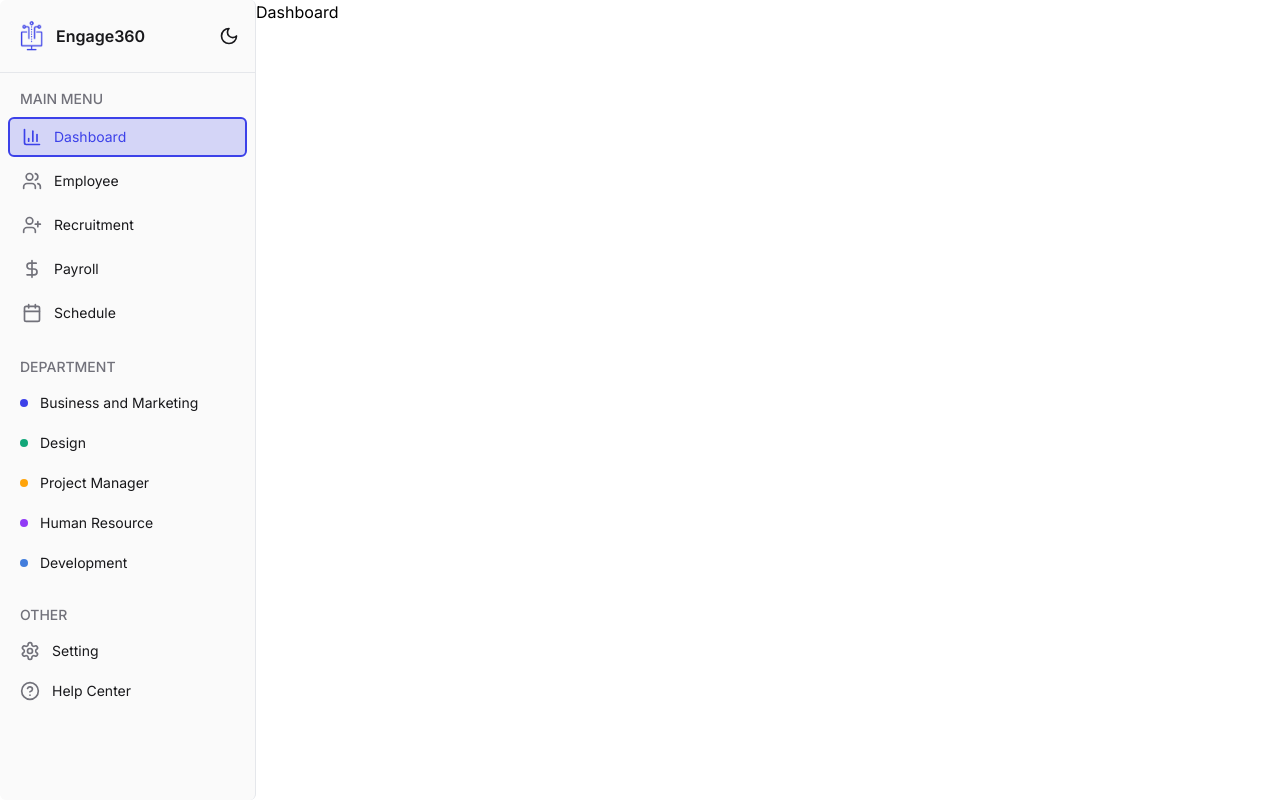
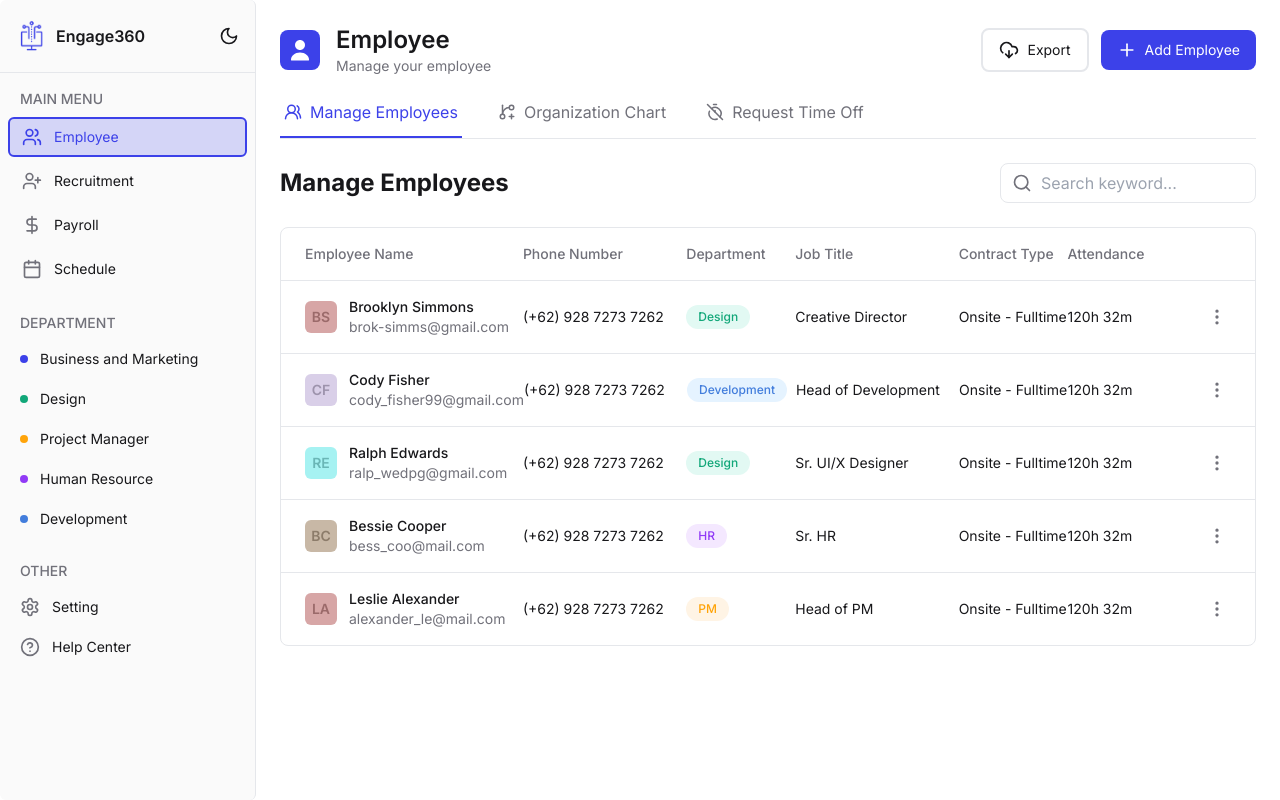
Before and after one commit to arin-paliwal/Engage-360, a React (Vite) app: page /admin/dashboard in a window 1280 px wide. Built offline with nearby package versions, Linux system fonts and the light colour scheme.

Commit message:
Updated Sidebar

```diff
--- a/src/components/admin/common/admin-sidebar.tsx
+++ b/src/components/admin/common/admin-sidebar.tsx
@@ -45,7 +45,7 @@ export default function Sidebar() {
         </div>
         <nav className="space-y-1">
           {[
-            { name: "Dashboard", icon: BarChart3 },
+            // { name: "Dashboard", icon: BarChart3 },
             { name: "Employee", icon: Users },
             { name: "Recruitment", icon: UserPlus },
             { name: "Payroll", icon: DollarSign },
--- a/src/components/admin/employee/manage-employees.tsx
+++ b/src/components/admin/employee/manage-employees.tsx
@@ -1,4 +1,5 @@
 import { Search, MoreVertical } from 'lucide-react'
+import InitialAvatar from '../../../utility/initialAvatar'
 
 interface Employee {
   id: number
@@ -111,7 +112,8 @@ export default function ManageEmployee() {
         {employees.map((employee, index) => (
           <div key={employee.id} className="text-sm grid grid-cols-[2fr,1.5fr,1fr,1.5fr,1fr,1fr,0.5fr] px-6 py-4 border-b border-borders-primary dark:border-borders-secondary last:border-b-0 hover:bg-lightMode-secondaryBackground dark:hover:bg-darkMode-background transition-colors duration-200">
             <div className="flex items-center gap-3">
-              <img src={`https://avatar.iran.liara.run/public/${index}`} alt="" className="w-10 h-10 rounded-full" />
+              {/* <img src={`https://avatar.iran.liara.run/public/${index}`} alt="" className="w-10 h-10 rounded-full" /> */}
+              <InitialAvatar name={employee.name} size="sm" />
               <div>
                 <div className="font-medium text-lightMode-primaryText dark:text-darkMode-primaryText">{employee.name}</div>
                 <div className="text-sm text-lightMode-secondaryText dark:text-darkMode-secondaryText">{employee.email}</div>
--- a/src/components/admin/employee/organisational-chart.tsx
+++ b/src/components/admin/employee/organisational-chart.tsx
@@ -4,6 +4,7 @@ import React from "react";
 import { Tree, TreeNode } from "react-organizational-chart";
 import { Edit2, EditIcon, ZoomIn, ZoomOut } from "lucide-react";
 import { useTheme } from "next-themes";
+import InitialAvatar from "../../../utility/initialAvatar";
 
 interface Employee {
   name: string;
@@ -109,11 +110,12 @@ const EmployeeNode: React.FC<{ employee: Employee }> = ({ employee }) => (
   <div className="flex flex-col items-center">
     <div className="relative flex flex-col items-center">
       <div className="flex flex-col items-center justify-center p-3 bg-white dark:bg-black rounded-lg border-2 border-borders-primary dark:border-borders-secondary shadow-sm min-w-[200px]">
-        <img
+        {/* <img
           src={employee.image}
           alt={employee.name}
           className="w-10 h-10 rounded-full border-2 border-white"
-        />
+        /> */}
+        <InitialAvatar name={employee.name} size="sm" borderRadius="full" />
         <div className="mt-2 text-center">
           <div className="font-medium text-sm">{employee.name}</div>
           <div className="text-xs text-gray-500">{employee.role}</div>
--- a/src/components/admin/employee/time-offs.tsx
+++ b/src/components/admin/employee/time-offs.tsx
@@ -3,6 +3,7 @@
 import React, { useState, useRef, useEffect } from "react";
 import { MoreVertical, Search, Check, X } from 'lucide-react';
 import { getRandomNumber } from "./organisational-chart";
+import InitialAvatar from "../../../utility/initialAvatar";
 
 interface TimeOffRequest {
   id: number;
@@ -104,7 +105,8 @@ export default function Timeoff() {
             className="grid grid-cols-[2fr,1fr,1fr,1fr,0.5fr,1fr,.2fr] px-6 py-4 border-b-2 border-borders-primary dark:border-borders-secondary last:border-b-0"
           >
             <div className="flex items-center gap-3">
-              <img src={`https://avatar.iran.liara.run/public/${getRandomNumber()}`} alt="" className="w-10 h-10 rounded-full" />
+              {/* <img src={`https://avatar.iran.liara.run/public/${getRandomNumber()}`} alt="" className="w-10 h-10 rounded-full" /> */}
+              <InitialAvatar name={request.employee.name} size="sm" />
               <div className="font-medium text-lightMode-primaryText dark:text-darkMode-primaryText">
                 {request.employee.name}
               </div>
--- a/src/components/admin/main/schedule.tsx
+++ b/src/components/admin/main/schedule.tsx
@@ -63,11 +63,11 @@ const Schedule: React.FC = () => {
     }
   };
 
-  const handleDateClick = (day: number) => {
+  const handleDateClick = (day: number|string) => {
     const selected = new Date(Date.UTC(
       currentDate.getFullYear(),
       currentDate.getMonth(),
-      day
+      Number(day)
     ));
     setSelectedDate(selected);
     setModalOpen(true);
@@ -140,7 +140,7 @@ const Schedule: React.FC = () => {
       </div>
 
       {/* Calendar */}
-      <div className="bg-lightMode-background dark:bg-darkMode-secondaryBackground rounded-lg shadow-lg p-6">
+      <div className="bg-lightMode-background dark:bg-darkMode-secondaryBackground rounded-lg p-6">
         <div className="flex items-center justify-between mb-4">
           <div className="flex items-center space-x-2">
             <button
@@ -211,7 +211,7 @@ const Schedule: React.FC = () => {
                         new Date(
                           currentDate.getFullYear(),
                           currentDate.getMonth(),
-                          day.day
+                          Number(day.day)
                         ).toDateString()
                     )
                     .map((event, idx) => (
--- a/src/components/admin/recruitment/candidates.tsx
+++ b/src/components/admin/recruitment/candidates.tsx
@@ -2,6 +2,7 @@
 
 import { useState } from "react";
 import { ArrowLeft, Search, Plus, Clock, Users, Link, Linkedin, PersonStanding } from "lucide-react";
+import InitialAvatar from "../../../utility/initialAvatar";
 
 interface Candidate {
   id: string;
@@ -146,11 +147,12 @@ export default function CandidatesPage() {
                   className="p-3 bg-white dark:bg-darkMode-secondaryBackground rounded-lg border-2 border-borders-primary dark:border-borders-secondary text-sm flex flex-col"
                 >
                   <div className="flex items-start gap-3">
-                    <img
+                    {/* <img
                       src={`https://avatar.iran.liara.run/public/20`}
                       alt=""
                       className="w-10 h-10 rounded-full"
-                    />
+                    /> */}
+                    <InitialAvatar name={candidate.name} size="sm" borderRadius="full" />
                     <div>
                       <h3 className="font-medium text-lightMode-primaryText dark:text-darkMode-primaryText">
                         {candidate.name}
--- a/src/context/index.tsx
+++ b/src/context/index.tsx
@@ -8,7 +8,7 @@ type AppState = {
 
 const initialState: AppState = {
   state: "",
-  adminState: "Dashboard",
+  adminState: localStorage.getItem("adminState") || "Employee",
 };
 
 const appReducer = (state: AppState, action: AppAction): AppState => {
@@ -16,6 +16,7 @@ const appReducer = (state: AppState, action: AppAction): AppState => {
     case "SET_STATE":
       return { ...state, state: action.payload };
     case "SET_ADMIN_STATE":
+      localStorage.setItem("adminState", action.payload);
       return { ...state, adminState: action.payload };
     default:
       return state;
--- a/src/utility/initialAvatar.tsx
+++ b/src/utility/initialAvatar.tsx
@@ -2,7 +2,8 @@ import { useEffect, useState } from "react";
 
 interface InitialAvatarProps {
   name: string;
-  size?: "sm" | "md";
+  size?: "sm" | "md";s
+  borderRadius?: "none" | "sm" | "md" | "lg" | "xl" | "2xl" | "3xl" | "full";
 }
 
 const satisfyingColors = [
@@ -12,7 +13,7 @@ const satisfyingColors = [
   "#B5E0CC", "#A6D3E8", "#D3A6E8", "#FFC9A3", "#E8BFA6",
 ];
 
-export default function InitialAvatar({ name, size = "md" }: InitialAvatarProps) {
+export default function InitialAvatar({ name, size = "md",borderRadius="md" }: InitialAvatarProps) {
   const [initials, setInitials] = useState<string>();
   const [color, setColor] = useState<string>();
   const [textColor, setTextColor] = useState<string>();
@@ -53,7 +54,7 @@ export default function InitialAvatar({ name, size = "md" }: InitialAvatarProps)
   return (
     <div
       className={`flex items-center justify-center
-        ${size === "sm" ? "w-8 h-8" : "w-10 h-10"} rounded-md`}
+        ${size === "sm" ? "w-8 h-8" : "w-10 h-10"} rounded-${borderRadius}`}
       style={{ backgroundColor: color }}
     >
       <p
```
